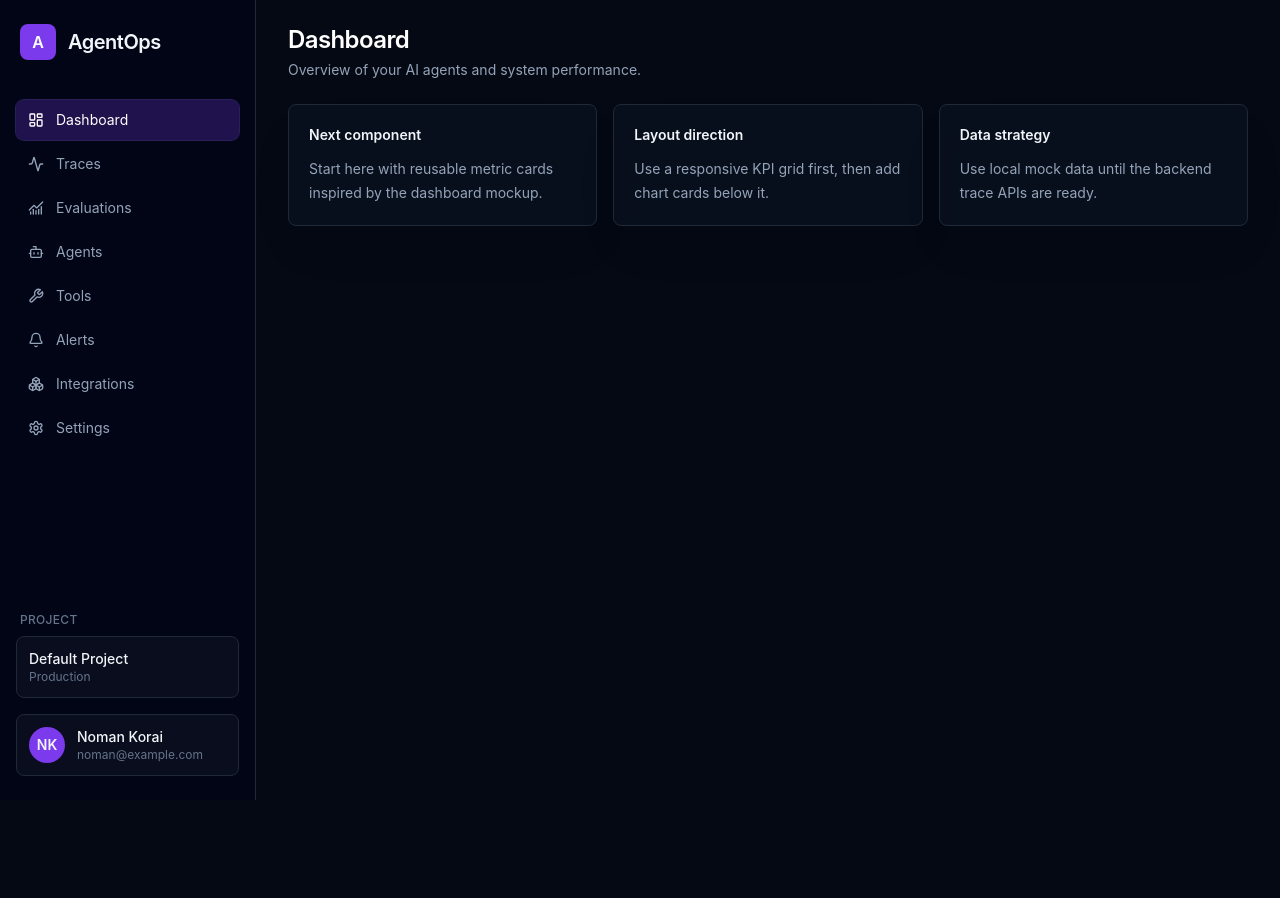
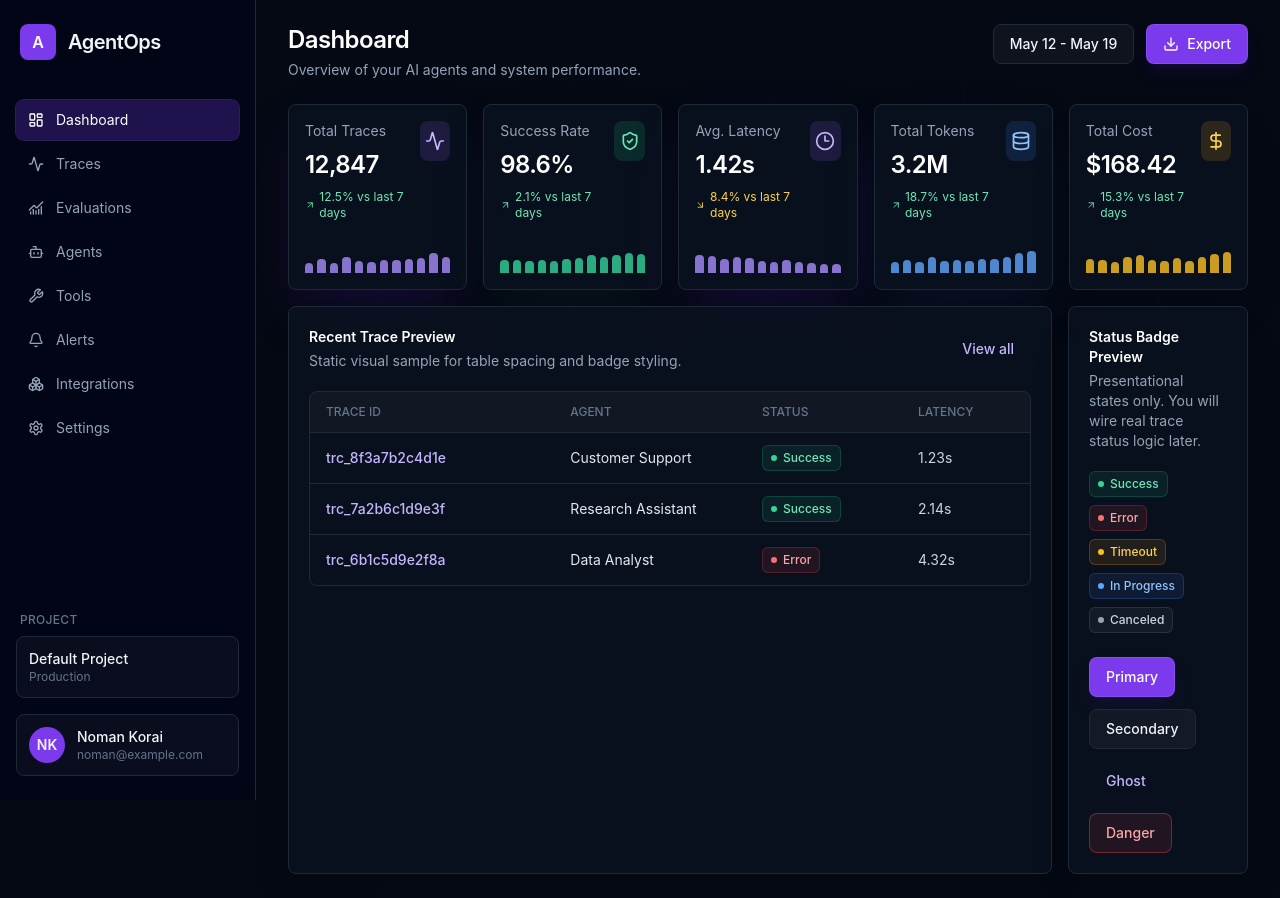
Before and after one commit to ArelGabay/agentops, a React (Vite) app in the folder frontend/: page /dashboard in a window 1280 px wide. Before the commit the page ends 800 px from the top, so only its background shows below. Built offline with nearby package versions, Linux system fonts and the light colour scheme.

Commit message:
feat(frontend): add reusable design primitives

```diff
--- /dev/null
+++ b/frontend/src/components/metrics/MetricCard.tsx
@@ -0,0 +1,95 @@
+import type { ReactNode } from 'react'
+import { ArrowDownRight, ArrowUpRight } from 'lucide-react'
+
+import { Card } from '../ui/Card'
+
+type MetricTone = 'violet' | 'emerald' | 'blue' | 'amber' | 'red'
+type MetricTrend = 'up' | 'down' | 'neutral'
+
+type MetricCardProps = {
+  title: string
+  value: string
+  trendLabel: string
+  trend?: MetricTrend
+  tone?: MetricTone
+  icon: ReactNode
+  sparkline?: number[]
+}
+
+const toneStyles: Record<MetricTone, { icon: string; bar: string; glow: string }> = {
+  violet: {
+    icon: 'bg-violet-500/15 text-violet-300',
+    bar: 'bg-violet-400',
+    glow: 'shadow-violet-950/40',
+  },
+  emerald: {
+    icon: 'bg-emerald-500/15 text-emerald-300',
+    bar: 'bg-emerald-400',
+    glow: 'shadow-emerald-950/30',
+  },
+  blue: {
+    icon: 'bg-blue-500/15 text-blue-300',
+    bar: 'bg-blue-400',
+    glow: 'shadow-blue-950/30',
+  },
+  amber: {
+    icon: 'bg-amber-500/15 text-amber-300',
+    bar: 'bg-amber-400',
+    glow: 'shadow-amber-950/30',
+  },
+  red: {
+    icon: 'bg-red-500/15 text-red-300',
+    bar: 'bg-red-400',
+    glow: 'shadow-red-950/30',
+  },
+}
+
+const trendStyles: Record<MetricTrend, string> = {
+  up: 'text-emerald-300',
+  down: 'text-amber-300',
+  neutral: 'text-slate-400',
+}
+
+export function MetricCard({
+  title,
+  value,
+  trendLabel,
+  trend = 'neutral',
+  tone = 'violet',
+  icon,
+  sparkline = [34, 48, 36, 54, 41, 45, 58, 49, 43, 51, 62, 68],
+}: MetricCardProps) {
+  const TrendIcon = trend === 'down' ? ArrowDownRight : ArrowUpRight
+
+  return (
+    <Card className={['p-4 shadow-2xl', toneStyles[tone].glow].join(' ')}>
+      <div className="flex items-start justify-between gap-4">
+        <div>
+          <p className="text-sm text-slate-400">{title}</p>
+          <p className="mt-2 text-2xl font-semibold tracking-tight text-white">{value}</p>
+          <p className={['mt-2 flex items-center gap-1 text-xs', trendStyles[trend]].join(' ')}>
+            {trend !== 'neutral' && <TrendIcon className="h-3.5 w-3.5" />}
+            <span>{trendLabel}</span>
+          </p>
+        </div>
+
+        <div className={['grid h-10 w-10 place-items-center rounded-lg', toneStyles[tone].icon].join(' ')}>
+          {icon}
+        </div>
+      </div>
+
+      <div className="mt-5 flex h-8 items-end gap-1 overflow-hidden">
+        {sparkline.map((height, index) => (
+          <span
+            className={[
+              'block flex-1 rounded-t opacity-80 shadow-sm',
+              toneStyles[tone].bar,
+            ].join(' ')}
+            key={`${title}-${index}`}
+            style={{ height: `${height}%` }}
+          />
+        ))}
+      </div>
+    </Card>
+  )
+}
--- /dev/null
+++ b/frontend/src/components/ui/Button.tsx
@@ -0,0 +1,40 @@
+import type { ButtonHTMLAttributes, ReactNode } from 'react'
+
+type ButtonVariant = 'primary' | 'secondary' | 'ghost' | 'danger'
+
+type ButtonProps = ButtonHTMLAttributes<HTMLButtonElement> & {
+  children: ReactNode
+  variant?: ButtonVariant
+}
+
+const variantStyles: Record<ButtonVariant, string> = {
+  primary:
+    'border-violet-500/60 bg-violet-600 text-white shadow-lg shadow-violet-950/30 hover:bg-violet-500',
+  secondary:
+    'border-app-border bg-white/[0.04] text-slate-100 hover:border-slate-600 hover:bg-white/[0.07]',
+  ghost: 'border-transparent bg-transparent text-violet-300 hover:bg-violet-500/10 hover:text-violet-200',
+  danger:
+    'border-red-500/40 bg-red-500/10 text-red-300 hover:border-red-400/60 hover:bg-red-500/15',
+}
+
+export function Button({
+  children,
+  className = '',
+  type = 'button',
+  variant = 'secondary',
+  ...props
+}: ButtonProps) {
+  return (
+    <button
+      className={[
+        'inline-flex h-10 items-center justify-center gap-2 rounded-lg border px-4 text-sm font-medium transition disabled:cursor-not-allowed disabled:opacity-50',
+        variantStyles[variant],
+        className,
+      ].join(' ')}
+      type={type}
+      {...props}
+    >
+      {children}
+    </button>
+  )
+}
--- /dev/null
+++ b/frontend/src/components/ui/Card.tsx
@@ -0,0 +1,19 @@
+import type { HTMLAttributes, ReactNode } from 'react'
+
+type CardProps = HTMLAttributes<HTMLElement> & {
+  children: ReactNode
+}
+
+export function Card({ children, className = '', ...props }: CardProps) {
+  return (
+    <section
+      className={[
+        'rounded-lg border border-app-border bg-app-surface/80 shadow-2xl shadow-black/10',
+        className,
+      ].join(' ')}
+      {...props}
+    >
+      {children}
+    </section>
+  )
+}
--- /dev/null
+++ b/frontend/src/components/ui/StatusBadge.tsx
@@ -0,0 +1,44 @@
+type StatusVariant = 'success' | 'error' | 'timeout' | 'in-progress' | 'canceled'
+
+type StatusBadgeProps = {
+  status: StatusVariant
+  label?: string
+}
+
+const statusStyles: Record<StatusVariant, string> = {
+  success: 'border-emerald-500/25 bg-emerald-500/10 text-emerald-300',
+  error: 'border-red-500/25 bg-red-500/10 text-red-300',
+  timeout: 'border-amber-500/25 bg-amber-500/10 text-amber-300',
+  'in-progress': 'border-blue-500/25 bg-blue-500/10 text-blue-300',
+  canceled: 'border-slate-500/25 bg-slate-500/10 text-slate-300',
+}
+
+const dotStyles: Record<StatusVariant, string> = {
+  success: 'bg-emerald-400',
+  error: 'bg-red-400',
+  timeout: 'bg-amber-400',
+  'in-progress': 'bg-blue-400',
+  canceled: 'bg-slate-400',
+}
+
+const defaultLabels: Record<StatusVariant, string> = {
+  success: 'Success',
+  error: 'Error',
+  timeout: 'Timeout',
+  'in-progress': 'In Progress',
+  canceled: 'Canceled',
+}
+
+export function StatusBadge({ status, label = defaultLabels[status] }: StatusBadgeProps) {
+  return (
+    <span
+      className={[
+        'inline-flex items-center gap-1.5 rounded-md border px-2 py-1 text-xs font-medium',
+        statusStyles[status],
+      ].join(' ')}
+    >
+      <span className={['h-1.5 w-1.5 rounded-full', dotStyles[status]].join(' ')} />
+      {label}
+    </span>
+  )
+}
--- a/frontend/src/pages/DashboardPage.tsx
+++ b/frontend/src/pages/DashboardPage.tsx
@@ -1,24 +1,152 @@
+import {
+  Activity,
+  Clock3,
+  Database,
+  DollarSign,
+  Download,
+  ShieldCheck,
+} from 'lucide-react'
+
 import { PageHeader } from '../components/layout/PageHeader'
-import { FoundationPanel } from '../components/ui/FoundationPanel'
+import { MetricCard } from '../components/metrics/MetricCard'
+import { Button } from '../components/ui/Button'
+import { Card } from '../components/ui/Card'
+import { StatusBadge } from '../components/ui/StatusBadge'
+
+const metricCards = [
+  {
+    title: 'Total Traces',
+    value: '12,847',
+    trendLabel: '12.5% vs last 7 days',
+    trend: 'up' as const,
+    tone: 'violet' as const,
+    icon: <Activity className="h-5 w-5" />,
+    sparkline: [32, 45, 31, 49, 38, 34, 42, 41, 44, 48, 61, 50],
+  },
+  {
+    title: 'Success Rate',
+    value: '98.6%',
+    trendLabel: '2.1% vs last 7 days',
+    trend: 'up' as const,
+    tone: 'emerald' as const,
+    icon: <ShieldCheck className="h-5 w-5" />,
+    sparkline: [42, 40, 38, 41, 39, 44, 48, 57, 51, 55, 62, 58],
+  },
+  {
+    title: 'Avg. Latency',
+    value: '1.42s',
+    trendLabel: '8.4% vs last 7 days',
+    trend: 'down' as const,
+    tone: 'violet' as const,
+    icon: <Clock3 className="h-5 w-5" />,
+    sparkline: [56, 52, 44, 50, 46, 39, 35, 42, 33, 31, 29, 28],
+  },
+  {
+    title: 'Total Tokens',
+    value: '3.2M',
+    trendLabel: '18.7% vs last 7 days',
+    trend: 'up' as const,
+    tone: 'blue' as const,
+    icon: <Database className="h-5 w-5" />,
+    sparkline: [35, 42, 33, 49, 37, 41, 39, 45, 44, 50, 63, 68],
+  },
+  {
+    title: 'Total Cost',
+    value: '$168.42',
+    trendLabel: '15.3% vs last 7 days',
+    trend: 'up' as const,
+    tone: 'amber' as const,
+    icon: <DollarSign className="h-5 w-5" />,
+    sparkline: [44, 41, 35, 49, 55, 42, 39, 47, 37, 50, 58, 66],
+  },
+]
 
 export function DashboardPage() {
   return (
     <>
-      <PageHeader
-        title="Dashboard"
-        description="Overview of your AI agents and system performance."
-      />
+      <div className="flex flex-col gap-4 sm:flex-row sm:items-start sm:justify-between">
+        <PageHeader
+          title="Dashboard"
+          description="Overview of your AI agents and system performance."
+        />
 
-      <div className="grid gap-4 xl:grid-cols-3">
-        <FoundationPanel title="Next component">
-          Start here with reusable metric cards inspired by the dashboard mockup.
-        </FoundationPanel>
-        <FoundationPanel title="Layout direction">
-          Use a responsive KPI grid first, then add chart cards below it.
-        </FoundationPanel>
-        <FoundationPanel title="Data strategy">
-          Use local mock data until the backend trace APIs are ready.
-        </FoundationPanel>
+        <div className="flex gap-3">
+          <Button variant="secondary">May 12 - May 19</Button>
+          <Button variant="primary">
+            <Download className="h-4 w-4" />
+            Export
+          </Button>
+        </div>
+      </div>
+
+      <div className="grid gap-4 sm:grid-cols-2 xl:grid-cols-5">
+        {metricCards.map((metric) => (
+          <MetricCard key={metric.title} {...metric} />
+        ))}
+      </div>
+
+      <div className="mt-4 grid gap-4 xl:grid-cols-[1.5fr_1fr]">
+        <Card className="p-5">
+          <div className="flex items-center justify-between">
+            <div>
+              <h2 className="text-sm font-semibold text-white">Recent Trace Preview</h2>
+              <p className="mt-1 text-sm text-slate-400">
+                Static visual sample for table spacing and badge styling.
+              </p>
+            </div>
+            <Button variant="ghost">View all</Button>
+          </div>
+
+          <div className="mt-5 overflow-x-auto rounded-lg border border-app-border">
+            <div className="min-w-[720px]">
+              <div className="grid grid-cols-[1.3fr_1fr_140px_96px] items-center gap-4 bg-white/[0.03] px-4 py-3 text-xs font-medium uppercase text-slate-500">
+                <span>Trace ID</span>
+                <span>Agent</span>
+                <span>Status</span>
+                <span>Latency</span>
+              </div>
+              {[
+                ['trc_8f3a7b2c4d1e', 'Customer Support', 'success', '1.23s'],
+                ['trc_7a2b6c1d9e3f', 'Research Assistant', 'success', '2.14s'],
+                ['trc_6b1c5d9e2f8a', 'Data Analyst', 'error', '4.32s'],
+              ].map(([traceId, agent, status, latency]) => (
+                <div
+                  className="grid grid-cols-[1.3fr_1fr_140px_96px] items-center gap-4 border-t border-app-border px-4 py-3 text-sm"
+                  key={traceId}
+                >
+                  <span className="font-medium text-violet-300">{traceId}</span>
+                  <span className="text-slate-200">{agent}</span>
+                  <span>
+                    <StatusBadge status={status === 'error' ? 'error' : 'success'} />
+                  </span>
+                  <span className="text-slate-300">{latency}</span>
+                </div>
+              ))}
+            </div>
+          </div>
+        </Card>
+
+        <Card className="p-5">
+          <h2 className="text-sm font-semibold text-white">Status Badge Preview</h2>
+          <p className="mt-1 text-sm text-slate-400">
+            Presentational states only. You will wire real trace status logic later.
+          </p>
+
+          <div className="mt-5 flex flex-wrap gap-2">
+            <StatusBadge status="success" />
+            <StatusBadge status="error" />
+            <StatusBadge status="timeout" />
+            <StatusBadge status="in-progress" />
+            <StatusBadge status="canceled" />
+          </div>
+
+          <div className="mt-6 flex flex-wrap gap-3">
+            <Button variant="primary">Primary</Button>
+            <Button variant="secondary">Secondary</Button>
+            <Button variant="ghost">Ghost</Button>
+            <Button variant="danger">Danger</Button>
+          </div>
+        </Card>
       </div>
     </>
   )
```
Also changed, not shown: 2 other files (tests, documents, lock files or other folders).
